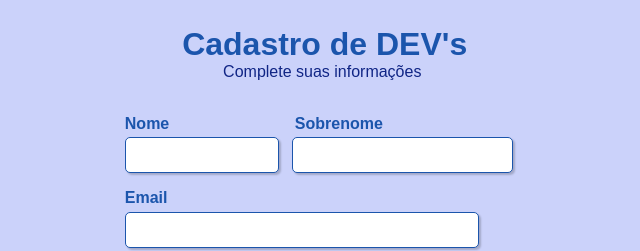
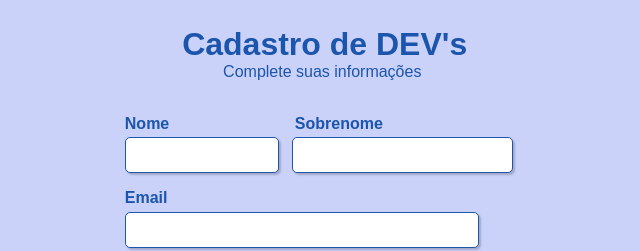
Before and after one commit to alvduarte/Formulario, a plain HTML site: page index.html in a window 1280 px wide. Shown: the top 251 px of the page, 336-976 px from the left. Drawn offline with Linux system fonts and the light colour scheme.

Commit message:
Update style.css

```diff
--- a/style.css
+++ b/style.css
@@ -11,7 +11,7 @@
 
 #subtítulo {
   font-family: sans-serif;
-  color: #102585;
+  color: #1b55ac;
   margin-left: 12%;
 }
 
```
